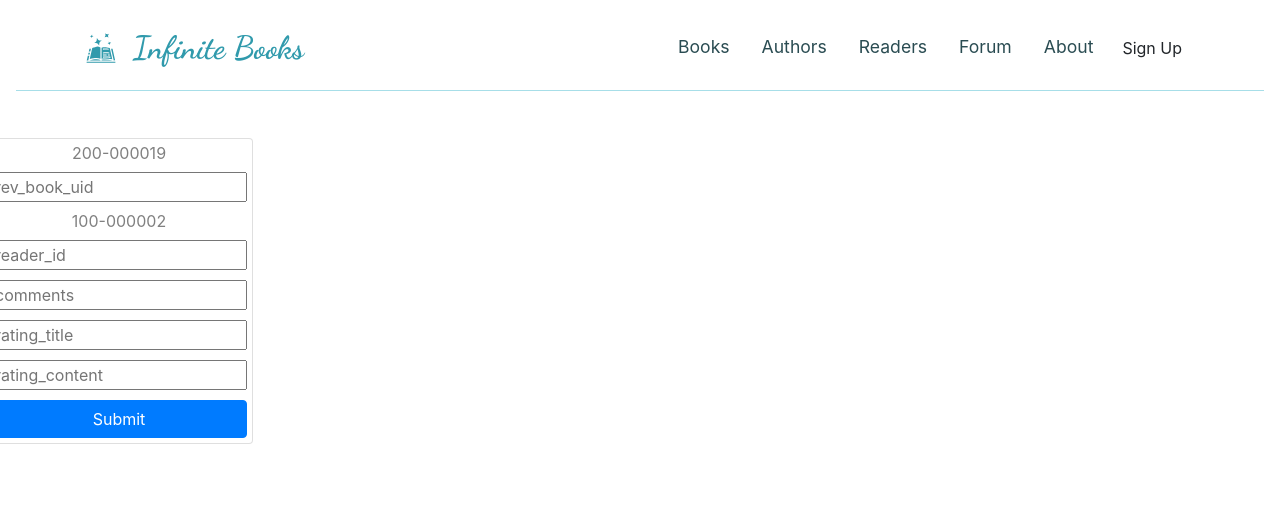
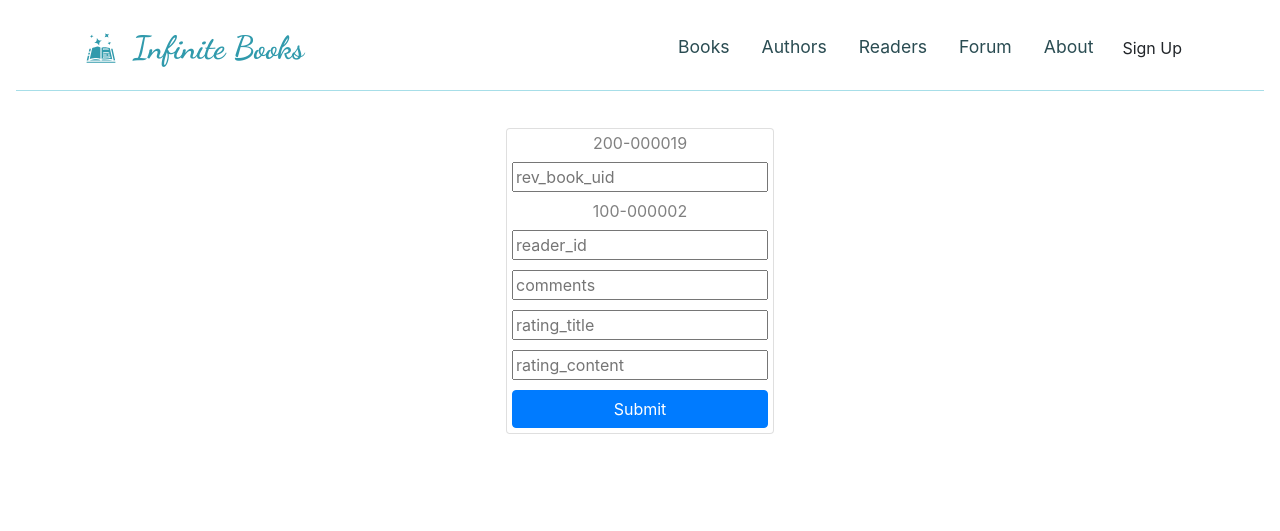
Before and after one commit to infinite-options/AR-Web, a React (Create React App) app in the folder infinite-books-client/: page / in a window 1280 px wide. Shown: the top 531 px of the page. Built offline with nearby package versions, Linux system fonts and the light colour scheme.

Commit message:
minor change
nbd

```diff
--- a/infinite-books-client/src/components/readerdashboard.jsx
+++ b/infinite-books-client/src/components/readerdashboard.jsx
@@ -56,6 +56,8 @@ UI: Dropdown that loads book titles from database
           "rating_content":"testing"
         }
 
+        TODO:
+
 */
 
 function ReaderDashboard() {
@@ -111,8 +113,8 @@ function ReaderDashboard() {
   };
 
   return (
-    <div className="row">
-      <div className="getRequests" style={styles.getRequests}></div>
+    <div>
+      {/* <div className="getRequests" style={styles.getRequests}></div> */}
       <div style={styles.inputDiv}>
         <div className="card">
           <div style={styles.text}> 200-000019</div>
```
